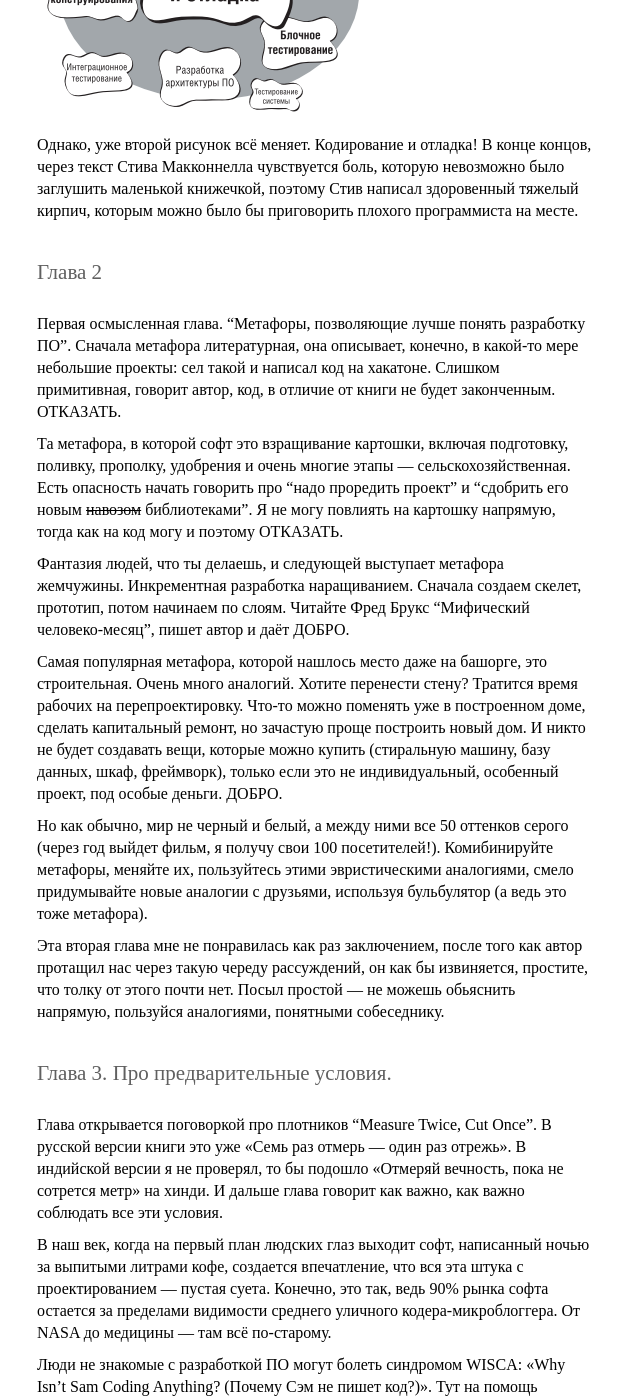
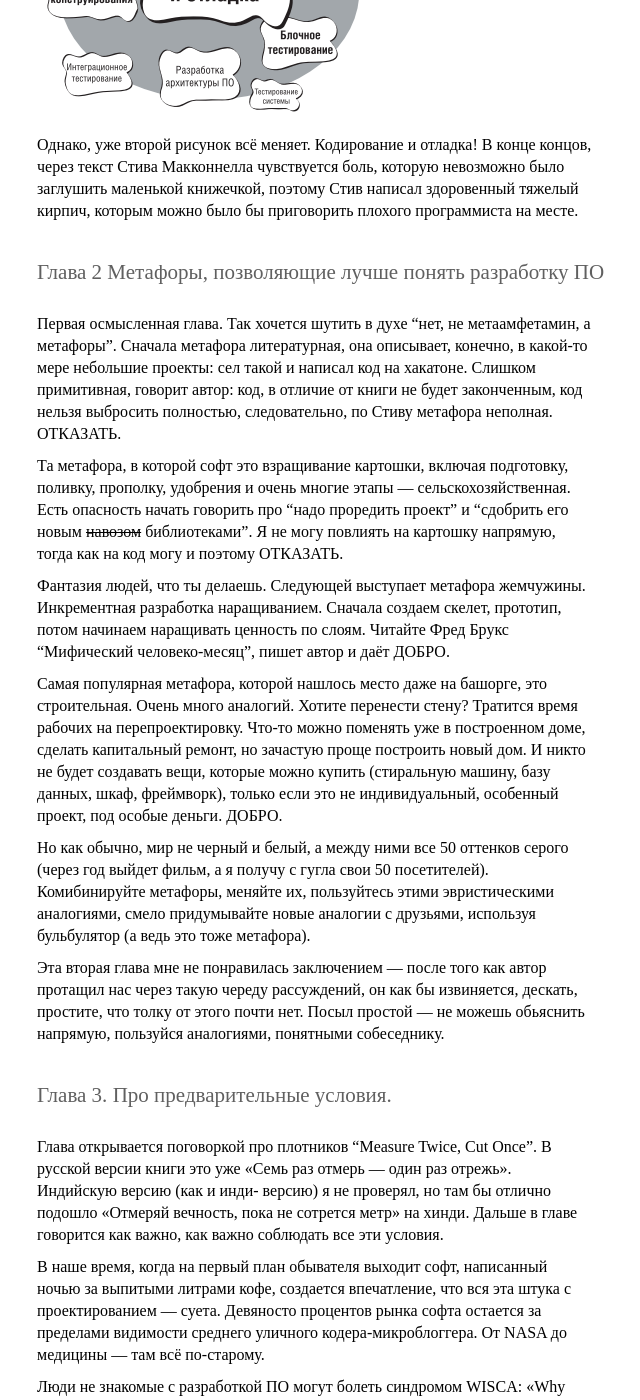
Before and after one commit to ptmt/ptmt.github.com, a Jekyll site: the page built from _posts/2014-09-01-code-complete.md, in a window 1280 px wide and 1400 px high, scrolled down 1205 px. Shown: the whole window, without its empty margins (123-763 px from the left). Built offline with Jekyll 4.4.1, drawn with Linux system fonts in a browser that asks for light colours; Markdown is read by kramdown in place of the engine named in the settings.

Commit message:
Update 2014-09-01-code-complete.md

```diff
--- a/_posts/2014-09-01-code-complete.md
+++ b/_posts/2014-09-01-code-complete.md
@@ -19,25 +19,25 @@ title: Совершенный код, ч.1
 
 Однако, уже второй рисунок всё меняет. Кодирование и отладка! В конце концов, через текст Стива Макконнелла чувствуется боль, которую невозможно было заглушить маленькой книжечкой, поэтому Стив написал здоровенный тяжелый кирпич, которым можно было бы приговорить плохого программиста на месте.
 
-## Глава 2
+## Глава 2 Метафоры, позволяющие лучше понять разработку ПО
 
-Первая осмысленная глава. “Метафоры, позволяющие лучше понять разработку ПО”. Сначала метафора литературная, она описывает, конечно, в какой-то мере небольшие проекты: сел такой и написал код на хакатоне. Слишком примитивная, говорит автор, код, в отличие от книги не будет законченным. ОТКАЗАТЬ.
+Первая осмысленная глава. Так хочется шутить в духе "нет, не метаамфетамин, а метафоры". Сначала метафора литературная, она описывает, конечно, в какой-то мере небольшие проекты: сел такой и написал код на хакатоне. Слишком примитивная, говорит автор: код, в отличие от книги не будет законченным, код нельзя выбросить полностью, следовательно, по Стиву метафора неполная. ОТКАЗАТЬ.
 
 Та метафора, в которой софт это взращивание картошки, включая подготовку, поливку, прополку, удобрения и очень многие этапы — сельскохозяйственная. Есть опасность начать говорить про “надо проредить проект” и “сдобрить его новым ~~навозом~~ библиотеками”. Я не могу повлиять на картошку напрямую, тогда как на код могу и поэтому ОТКАЗАТЬ.
 
-Фантазия людей, что ты делаешь, и следующей выступает метафора жемчужины. Инкрементная разработка наращиванием. Сначала создаем скелет, прототип, потом начинаем по слоям. Читайте Фред Брукс “Мифический человеко-месяц”, пишет автор и даёт  ДОБРО.
+Фантазия людей, что ты делаешь. Следующей выступает метафора жемчужины. Инкрементная разработка наращиванием. Сначала создаем скелет, прототип, потом начинаем наращивать ценность по слоям. Читайте Фред Брукс “Мифический человеко-месяц”, пишет автор и даёт ДОБРО.
 
 Самая популярная метафора, которой нашлось место даже на башорге, это строительная. Очень много аналогий. Хотите перенести стену? Тратится время рабочих на перепроектировку. Что-то можно поменять уже в построенном доме, сделать капитальный ремонт, но зачастую проще построить новый дом. И никто не будет создавать вещи, которые можно купить (стиральную машину, базу данных, шкаф, фреймворк), только если это не индивидуальный, особенный проект, под особые деньги. ДОБРО.
 
-Но как обычно, мир не черный и белый, а между ними все 50 оттенков серого (через год выйдет фильм, я получу свои 100 посетителей!). Комибинируйте метафоры, меняйте их, пользуйтесь этими эвристическими аналогиями, смело придумывайте новые аналогии с друзьями, используя бульбулятор (а ведь это тоже метафора).
+Но как обычно, мир не черный и белый, а между ними все 50 оттенков серого (через год выйдет фильм, а я получу с гугла свои 50 посетителей). Комибинируйте метафоры, меняйте их, пользуйтесь этими эвристическими аналогиями, смело придумывайте новые аналогии с друзьями, используя бульбулятор (а ведь это тоже метафора).
 
-Эта вторая глава мне не понравилась как раз заключением, после того как автор протащил нас через такую череду рассуждений, он как бы извиняется, простите, что толку от этого почти нет. Посыл простой — не можешь обьяснить напрямую, пользуйся аналогиями, понятными собеседнику.
+Эта вторая глава мне не понравилась заключением — после того как автор протащил нас через такую череду рассуждений, он как бы извиняется, дескать, простите, что толку от этого почти нет. Посыл простой — не можешь обьяснить напрямую, пользуйся аналогиями, понятными собеседнику.
 
 ## Глава 3. Про предварительные условия.
 
-Глава открывается поговоркой про плотников "Measure Twice, Cut Once". В русской версии книги это уже «Семь раз отмерь — один раз отрежь». В индийской версии я не проверял, то бы подошло «Отмеряй вечность, пока не сотрется метр» на хинди. И дальше глава говорит как важно, как важно соблюдать все эти условия.
+Глава открывается поговоркой про плотников "Measure Twice, Cut Once". В русской версии книги это уже «Семь раз отмерь — один раз отрежь». Индийскую версию (как и инди- версию) я не проверял, но там бы отлично подошло «Отмеряй вечность, пока не сотрется метр» на хинди. Дальше в главе говорится как важно, как важно соблюдать все эти условия.
 
-В наш век, когда на первый план людских глаз выходит софт, написанный ночью за выпитыми литрами кофе, создается впечатление, что вся эта штука с проектированием — пустая суета. Конечно, это так, ведь 90% рынка софта остается за пределами видимости среднего уличного кодера-микроблоггера. От NASA до медицины — там всё по-старому.
+В наше время, когда на первый план обывателя выходит софт, написанный ночью за выпитыми литрами кофе, создается впечатление, что вся эта штука с проектированием — суета. Девяносто процентов рынка софта остается за пределами видимости среднего уличного кодера-микроблоггера. От NASA до медицины — там всё по-старому.
 
 Люди не знакомые с разработкой ПО могут болеть синдромом WISCA: «Why Isn’t Sam Coding Anything? (Почему Сэм не пишет код?)». Тут на помощь приходят метафоры, помните. Стройка ещё не началась, даже фундамента нет — все сидят и чертят планы здания и всё согласуют! Поэтому автор приводит пару аргументов: обращение к логике, обращение к аналогиям, обращение к статистики из прошлого. Чем раньше исправляется ошибка, тем дешевле это стоит.
 
```
